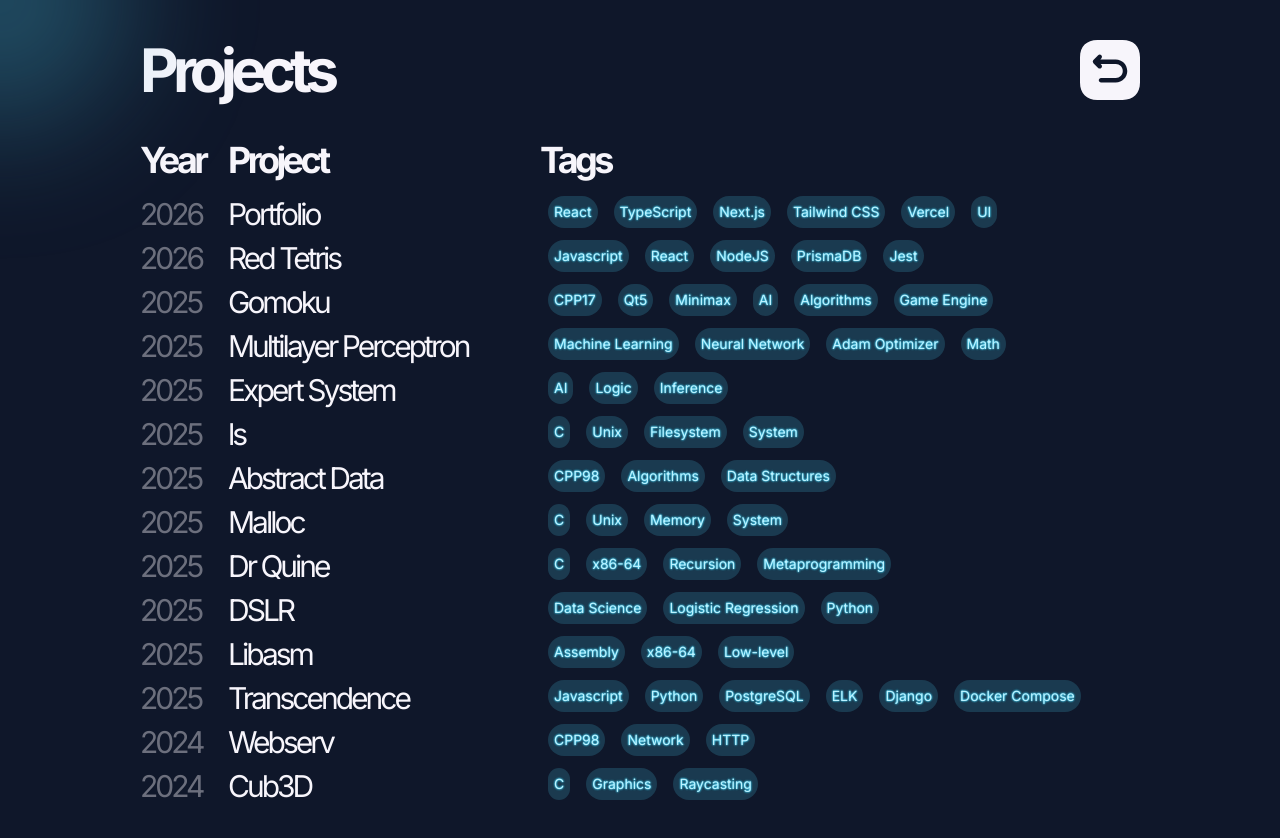
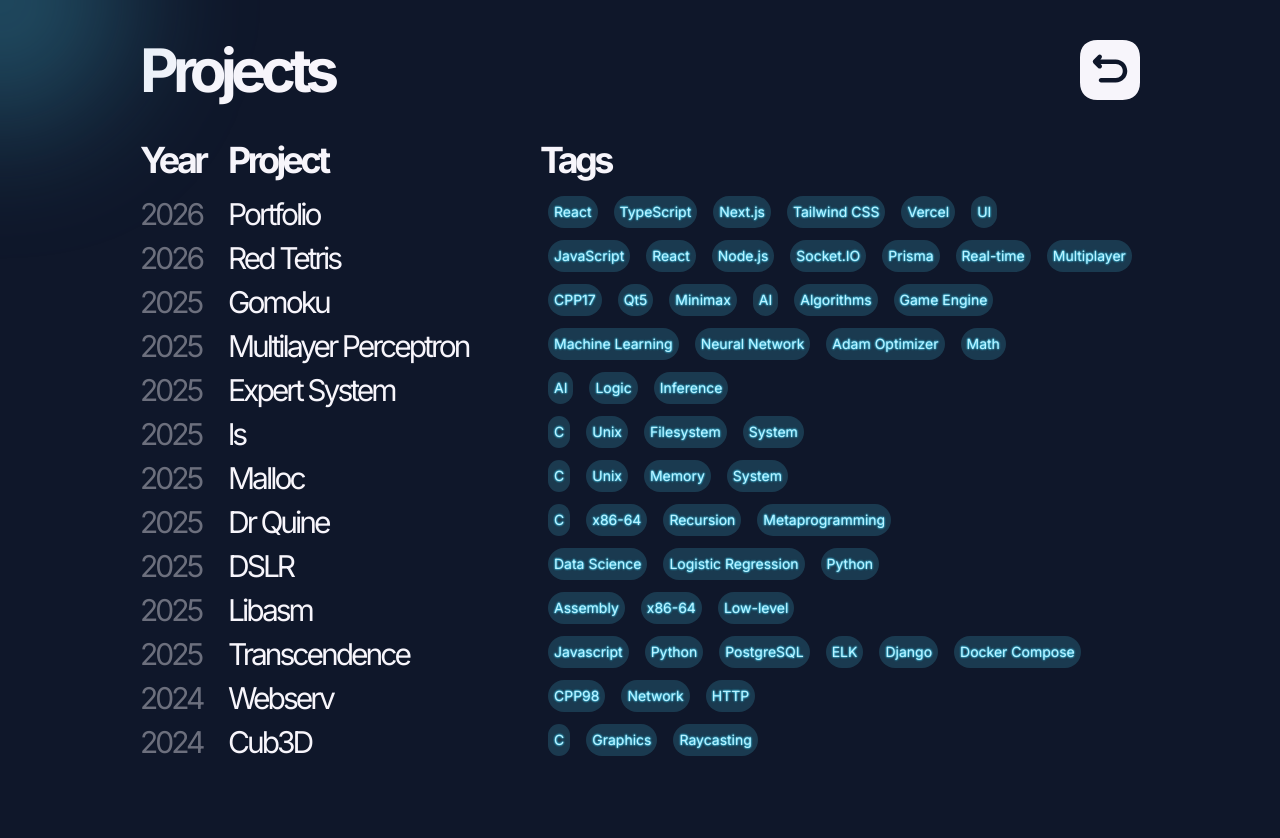
Before and after one commit to neutrou/portfolio, a Next.js app: page /projects in a window 1280 px wide. Shown: the top 838 px of the page. After the commit the page ends 802 px from the top, so only its background shows below. Built offline with nearby package versions, Linux system fonts and the light colour scheme.

Commit message:
project objects work

```diff
--- a/data/projects.ts
+++ b/data/projects.ts
@@ -13,4 +13,19 @@ import redTetris from '@/data/projects/redTetris';
 import transcendence from '@/data/projects/transcendence';
 import webserv from '@/data/projects/webserv';
 
-export const projects = [abstractData, cub3D, drQuine, dslr, expertSystem, gomoku, libasm, ls, malloc, multilayerPerceptron, portfolio, redTetris, transcendence, webserv];
+export const projects = [
+  // abstractData,
+  cub3D,
+  drQuine,
+  dslr,
+  expertSystem,
+  gomoku,
+  libasm,
+  ls,
+  malloc,
+  multilayerPerceptron,
+  portfolio,
+  redTetris,
+  transcendence,
+  webserv
+];
--- a/data/projects/gomoku.ts
+++ b/data/projects/gomoku.ts
@@ -53,22 +53,12 @@ const gomoku: Project = {
     {
       type: "text",
       content:
-        "The AI engine is tested via automated scenarios and CLI tools for correctness and performance.",
+        "The AI engine is tested through automated scenarios and CLI tools, including an arena mode where multiple AI configurations compete.",
     },
     {
       type: "image",
       src: "cli0",
       alt: "Command-line interface game mode"
-    },
-    {
-      type: "text",
-      content:
-        "An cli arena mode allows multiple AI configurations to compete against each other, making the project a complete experimentation platform for game AI.",
-    },
-    {
-      type: "image",
-      src: "cli1",
-      alt: "CLI-based AI versus AI match output"
     },
   ],
   tags: ["CPP17", "Qt5", "Minimax", "AI", "Algorithms", "Game Engine"],
--- a/data/projects/redTetris.ts
+++ b/data/projects/redTetris.ts
@@ -7,34 +7,55 @@ const redTetris: Project = {
   content: [
     {
       type: "text",
-      content: "A modern full-stack tetris game built only in JavaScript with a React frontend and a Node.js backend."
+      content:
+        "A modern full-stack Tetris game built entirely in JavaScript, designed as a single-page application with a React frontend and a Node.js backend."
+    },
+    {
+      type: "text",
+      content:
+        "The project focuses on real-time multiplayer gameplay, requiring low-latency communication, synchronized state, and responsive UI updates."
     },
     {
       type: "image",
       src: "login",
-      alt: "The login page of the website",
+      alt: "Login page of the Red Tetris application"
     },
     {
       type: "text",
-      content: "Real-time gameplay is powered by Socket.IO, data persistence is managed with Prisma, and the UI combines Material UI with Tailwind CSS."
+      content:
+        "Real-time interactions are powered by Socket.IO, enabling live multiplayer matches and spectator features. Game data and user persistence are handled through Prisma and a relational database."
     },
     {
       type: "image",
       src: "menu",
-      alt: "The menu page of the website",
+      alt: "Main menu and matchmaking interface"
     },
     {
       type: "text",
-      content: "The codebase is covered by Jest tests and integrated into a CI pipeline using GitHub Actions."
+      content:
+        "The user interface combines Material UI components with Tailwind CSS, balancing rapid development with control over layout and styling."
     },
     {
       type: "image",
       src: "solo",
-      alt: "The game being played in solo mode",
+      alt: "Solo gameplay mode in Red Tetris"
     },
+    {
+      type: "text",
+      content:
+        "The codebase is covered by automated tests written with Jest and integrated into a CI pipeline using GitHub Actions to ensure reliability and prevent regressions."
+    }
   ],
-  tags: ["Javascript", "React", "NodeJS", "PrismaDB", "Jest"],
+  tags: [
+    "JavaScript",
+    "React",
+    "Node.js",
+    "Socket.IO",
+    "Prisma",
+    "Real-time",
+    "Multiplayer"
+  ],
   completionDay: new Date("2026-01-23"),
-}
+};
 
 export default redTetris;
--- a/data/projects/transcendence.ts
+++ b/data/projects/transcendence.ts
@@ -12,17 +12,13 @@ const transcendence: Project = {
     },
     {
       type: "text",
-      content: "A full-stack multiplayer Pong platform built with a JavaScript frontend and a Django backend, designed around real-time interaction and strong security guarantees.",
+      content: "A full-stack multiplayer Pong platform built with a JavaScript frontend and a Django backend, designed around real-time interactions.",
     },
     {
       type: "image",
       src: "profile",
       alt: "The profile page of the website"
     },
-    // {
-    //   type: "text",
-    //   content: "The game rendering and animations are handled with THREE.js, enabling smooth real-time visuals directly in the browser.",
-    // },
     {
       type: "image",
       src: "game",
@@ -39,7 +35,7 @@ const transcendence: Project = {
     },
     {
       type: "text",
-      content: "User profiles track match history, statistics, and achievements, unlocking visual customizations such as earned color themes.",
+      content: "User profiles track match history, statistics, and achievements, unlocking visual customizations.",
     },
     {
       type: "image",
```
